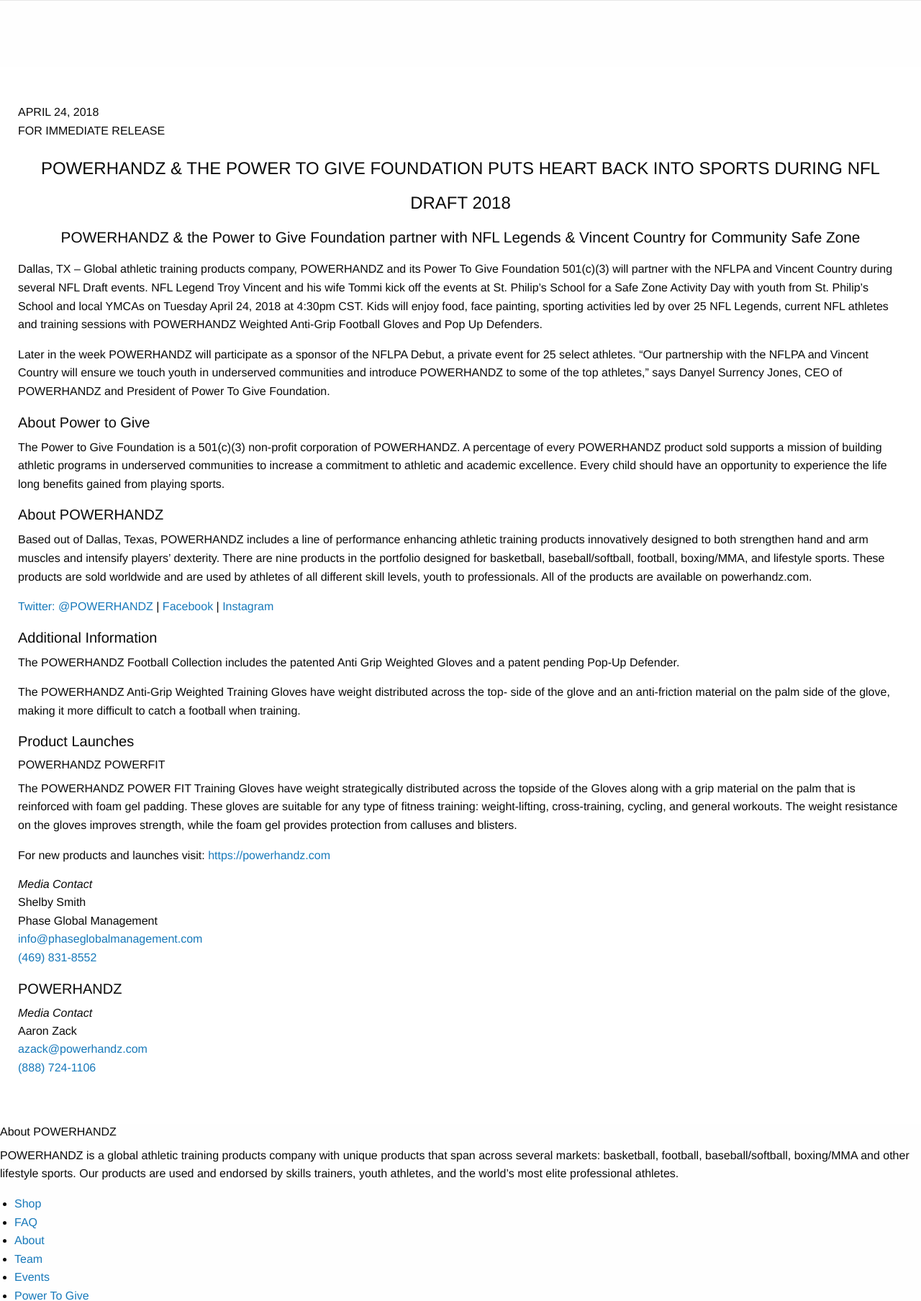
After one commit to idywabs/powerhandz.com, a Flask app: page /press/releases/2018-nfl-draft in a window 1280 px wide. The commit adds this page. Shown: the part 399-2207 px from the top of the page at 72% size. Run offline with Flask 2, Linux system fonts and the light colour scheme; parts of the project's set-up code (start-up, migrations or seed data) failed here and were passed over; some libraries are stand-ins or nearby versions.

Commit message:
Add NFL draft release page

```diff
--- a/app.py
+++ b/app.py
@@ -136,7 +136,11 @@
 def press():
     return render_template('press.html')
 
-@app.route('/resources')
+@app.route('/press/releases/2018-nfl-draft')
+def release_2018_nfl_draft():
+    return render_template('releases/2018-nfl-draft-release.html')
+
+@app.route('/press/resources')
 def resources():
     return render_template('resources.html')
 
@@ -317,6 +321,10 @@
 def redirect_powertogive():
     return redirect(app.config['SITE_URL'] + '/power-to-give', 301)
 
+@app.route('/resources')
+def redirect_resources():
+    return redirect(app.config['SITE_URL'] + '/press/resources', 301)
+
 @app.route('/shop')
 def redirect_shop():
     return redirect('https://shop.powerhandz.com/', 301)
--- a/templates/press.html
+++ b/templates/press.html
@@ -1946,11 +1946,9 @@
 <div class="large-12 columns">
 	 	<h2 class="hide-for-small">MEDIA KIT</h2>
 	 	<div class="row"><hr></div><br>
-	 			<a href="/resources"><button class="button btnBlack hollow" style="margin-bottom:1em;">Logo Kit</button></a>
+	 			<a href="/press/resources"><button class="button btnBlack hollow" style="margin-bottom:1em;">Logo Kit</button></a>
 	 			<a href="{{ config.ASSET_BASE_URL }}/files/brand.pdf"><button class="button btnBlack hollow" style="margin-bottom:1em;">Branding Guidelines</button></a>
 	 			<a href="{{ config.ASSET_BASE_URL }}/files/About-POWERHANDZ.pdf"><button class="button btnBlack hollow" style="margin-bottom:1em;">Product Fact Sheet</button></a>
-
-	 			<a href="#" data-dropdown="drop1" style="margin-bottom:2em;"><button class="button btnBlack hollow" style="margin-bottom:1em;">Biography</button></a>
     	</div>
 
 
--- /dev/null
+++ b/templates/releases/2018-nfl-draft-release.html
@@ -0,0 +1,71 @@
+{% extends 'layouts/base.html' %}
+
+{% block meta_description %}Train with POWERHANDZ. Train with purpose! POWERHANDZ's line of weighted gloves and sports training equipment include basketball dribbling training gloves, football gloves, weighted batting gloves, weighted boxing gloves, popup defenders and more. Take your game to the next level with POWERHANDZ.{% endblock %}
+{% block meta_author %}POWERHANDZ{% endblock %}
+{% block title %}Premier Weighted Gloves & Sports Training Equipment | About POWERHANDZ{% endblock %}
+{% block content %}
+<style>
+  h1 {
+    text-align: center;
+    font-size: 1.5em;
+    line-height: 2em;
+  }
+
+  h2 {
+    text-align: center;
+    font-size: 1.3em;
+    line-height: 1.5em;
+  }
+
+  h3 {
+    font-size: 1.25em;
+  }
+
+  h4 {
+    font-size: 1em;
+  }
+
+  article {
+    padding: 50px 25px;
+    background: white;
+  }
+</style>
+{% include 'includes/top-bar.html' %}
+<article>
+  <div class="mainWrapper">
+    <p> APRIL 24, 2018<br>FOR IMMEDIATE RELEASE</p>
+    <h1>POWERHANDZ & THE POWER TO GIVE FOUNDATION PUTS HEART BACK INTO SPORTS DURING NFL DRAFT 2018</h1>
+    <h2>POWERHANDZ & the Power to Give Foundation partner with NFL Legends & Vincent Country for Community Safe Zone</h2>
+    </p>
+    <p>Dallas, TX – Global athletic training products company, POWERHANDZ and its Power To Give Foundation 501(c)(3) will partner with the NFLPA and Vincent Country during several NFL Draft events. NFL Legend Troy Vincent and his wife Tommi kick off the events at St. Philip’s School for a Safe Zone Activity Day with youth from St. Philip’s School and local YMCAs on Tuesday April 24, 2018 at 4:30pm CST. Kids will enjoy food, face painting, sporting activities led by over 25 NFL Legends, current NFL athletes and training sessions with POWERHANDZ Weighted Anti-Grip Football Gloves and Pop Up Defenders.</p>
+    <p>Later in the week POWERHANDZ will participate as a sponsor of the NFLPA Debut, a private event for 25 select athletes. “Our partnership with the NFLPA and Vincent Country will ensure we touch youth in underserved communities and introduce POWERHANDZ to some of the top athletes,” says Danyel Surrency Jones, CEO of POWERHANDZ and President of Power To Give Foundation.</p>
+
+    <h3>About Power to Give</h3>
+    <p>The Power to Give Foundation is a 501(c)(3) non-profit corporation of POWERHANDZ. A percentage of every POWERHANDZ product sold supports a mission of building athletic programs in underserved communities to increase a commitment to athletic and academic excellence. Every child should have an opportunity to experience the life long benefits gained from playing sports.</p>
+
+    <h3>About POWERHANDZ</h3>
+    <p>Based out of Dallas, Texas, POWERHANDZ includes a line of performance enhancing athletic training products innovatively designed to both strengthen hand and arm muscles and intensify players’ dexterity. There are nine products in the portfolio designed for basketball, baseball/softball, football, boxing/MMA, and lifestyle sports. These products are sold worldwide and are used by athletes of all different skill levels, youth to professionals. All of the products are available on powerhandz.com.</p>
+    <p><a href="https://twitter.com/powerhandz" target="_blank">Twitter: @POWERHANDZ</a> | <a href="https://www.facebook.com/PowerHandzInc" target="_blank">Facebook</a> | <a href="https://instagram.com/powerhandz" target="_blank">Instagram</a></p>
+
+    <h3>Additional Information</h3>
+    <p>The POWERHANDZ Football Collection includes the patented Anti Grip Weighted Gloves and a patent pending Pop-Up Defender.</p>
+    <p>The POWERHANDZ Anti-Grip Weighted Training Gloves have weight distributed across the top- side of the glove and an anti-friction material on the palm side of the glove, making it more difficult to catch a football when training.</p>
+
+    <h3>Product Launches</h3>
+    <h4>POWERHANDZ POWERFIT</h4>
+    <p>The POWERHANDZ POWER FIT Training Gloves have weight strategically distributed across the topside of the Gloves along with a grip material on the palm that is reinforced with foam gel padding. These gloves are suitable for any type of fitness training: weight-lifting, cross-training, cycling, and general workouts. The weight resistance on the gloves improves strength, while the foam gel provides protection from calluses and blisters.</p>
+    <p>For new products and launches visit: <a href="https://powerhandz.com">https://powerhandz.com</a></p>
+    <em>Media Contact</em>
+    <p>Shelby Smith<br>
+    Phase Global Management<br>
+    <a href="mailto:info@phaseglobalmanagement.com">info@phaseglobalmanagement.com</a><br>
+    <a href="tel:+14698318552">(469) 831-8552</a></p>
+
+    <h3>POWERHANDZ</h3>
+    <em>Media Contact</em>
+    <p>Aaron Zack<br>
+    <a href="mailto:azack@powerhandz.com">azack@powerhandz.com</a><br>
+    <a href="tel:+18887241106">(888) 724-1106</a></p>
+  </div>
+</article>
+{% endblock %}
--- a/templates/resources.html
+++ b/templates/resources.html
@@ -408,11 +408,6 @@
                     <button class="button btnBlack hollow expand" style="margin-bottom:1em;">Product Fact Sheet</button>
                 </a>
             </div>
-            <div class="large-3 columns" style="margin-bottom:4em!important;">
-                <a href="#" data-dropdown="drop1" style="margin-bottom:2em;">
-                    <button class="button btnBlack hollow expand" style="margin-bottom:1em;">Biography</button>
-                </a>
-            </div>
             <div style="margin-left:8em;margin-top:8em!important;">
                 <ul id="drop1" class="f-dropdown" data-dropdown-content="" style="position: absolute; top: 140px; left: -99999px;">
                     <li><a href="{{ config.ASSET_BASE_URL }}/files/darnell.pdf">Darnell Jones</a></li>
```
